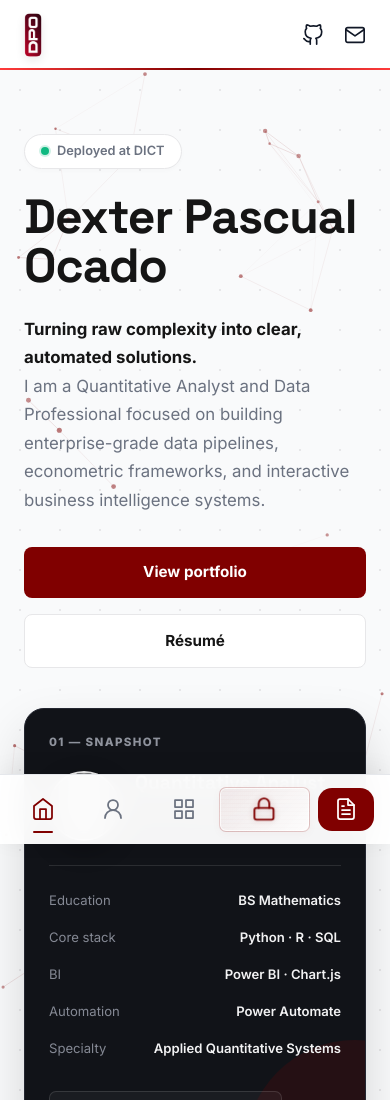
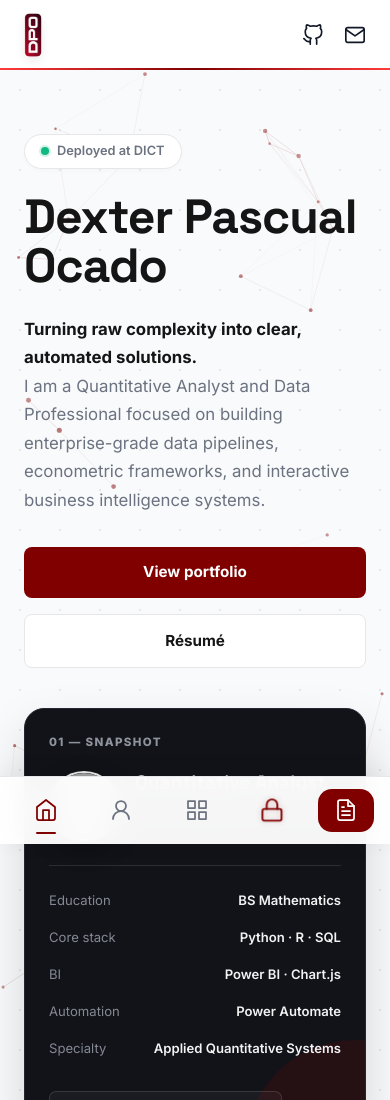
Before and after one commit to OcadoDP/portfolio, a plain HTML site: page index.html in a window 390 px wide. Shown: the top 1100 px of the page. Drawn offline with Linux system fonts and the light colour scheme; grey boxes are pictures that could not be loaded.

Commit message:
Update components.css

```diff
--- a/components.css
+++ b/components.css
@@ -407,6 +407,16 @@ html {
     50% { transform: scale(1.15); filter: drop-shadow(0 0 8px rgba(128, 0, 0, 0.6)); }
     100% { transform: scale(1); filter: drop-shadow(0 0 0 rgba(128, 0, 0, 0)); }
 }
+@media (max-width: 700px) {
+    /* Strip away the desktop box styling for the restricted link on mobile */
+    .nav-link.nav-restricted {
+        border: none !important;
+        background: none !important;
+        box-shadow: none !important;
+        padding: 0.6rem 0 !important;
+        border-radius: 0 !important;
+    }
+}
 
 /* ============================================================
    RESTRICTED SECTION — CLASSIFIED ACCESS TREATMENT
```
